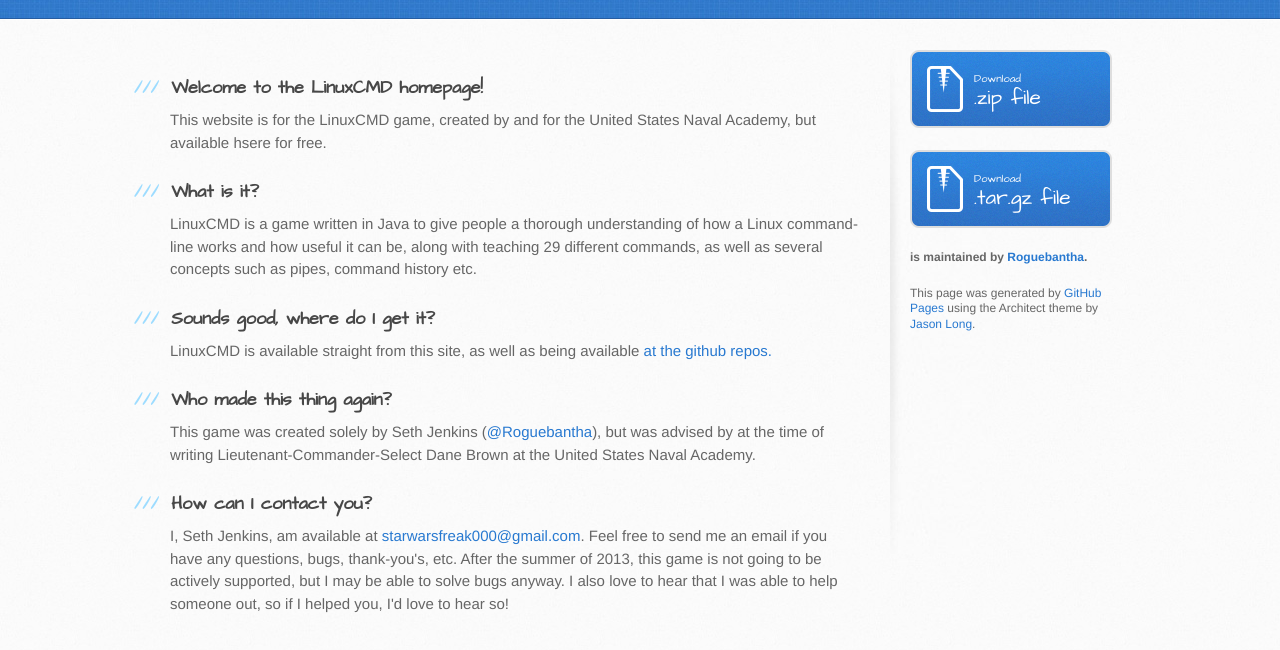
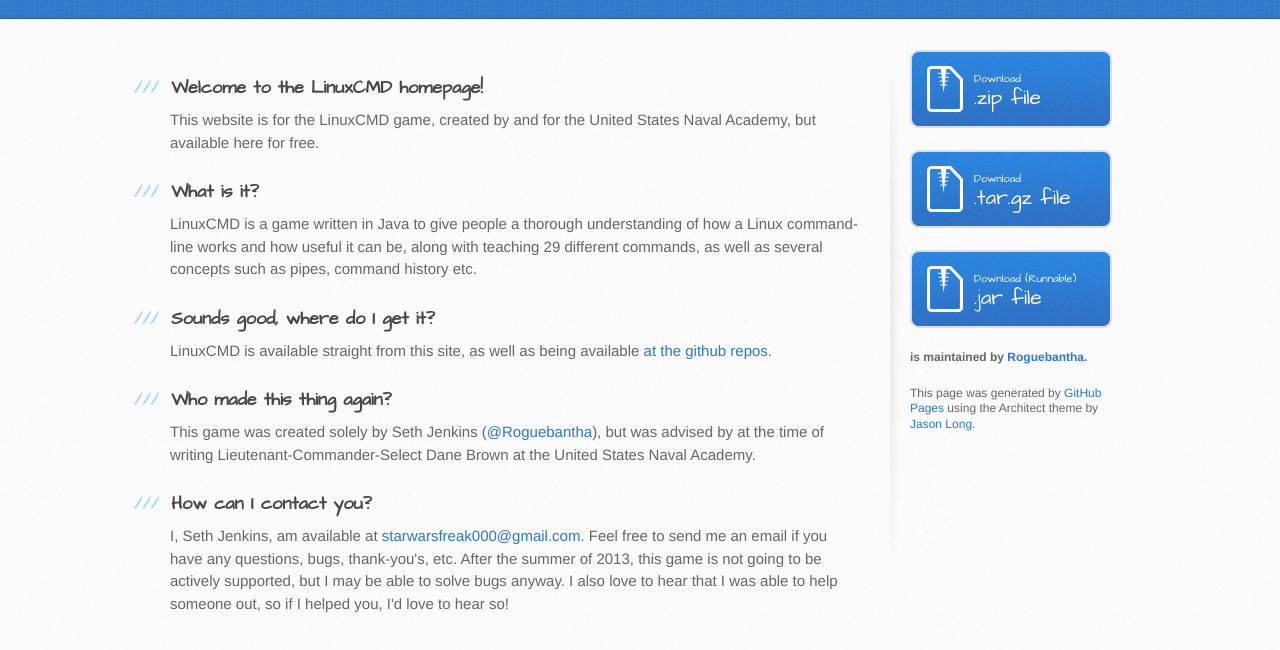
Before and after one commit to Roguebantha/CMDLinux, a plain HTML site: page index.html in a window 1280 px wide. Shown: the part 182-832 px from the top of the page. Drawn offline with Linux system fonts and the light colour scheme.

Commit message:
Update index.html

```diff
--- a/index.html
+++ b/index.html
@@ -31,7 +31,7 @@
           <h3>
 <a name="welcome-to-the-linuxcmd-homepage" class="anchor" href="#welcome-to-the-linuxcmd-homepage"><span class="octicon octicon-link"></span></a>Welcome to the LinuxCMD homepage!</h3>
 
-<p>This website is for the LinuxCMD game, created by and for the United States Naval Academy, but available hsere for free.</p>
+<p>This website is for the LinuxCMD game, created by and for the United States Naval Academy, but available here for free.</p>
 
 <h3>
 <a name="what-is-it" class="anchor" href="#what-is-it"><span class="octicon octicon-link"></span></a>What is it?</h3>
@@ -63,6 +63,10 @@
             <small>Download</small>
             .tar.gz file
           </a>
+           <a href="https://github.com/Roguebantha/CMDLinux/blob/master/LinuxCMD/LinuxCMD.jar?raw=true" class="button">
+            <small>Download (Runnable)</small>
+            .jar file
+          </a>
 
           <p class="repo-owner"><a href="https://github.com/Roguebantha/CMDLinux"></a> is maintained by <a href="https://github.com/Roguebantha">Roguebantha</a>.</p>
 
```
